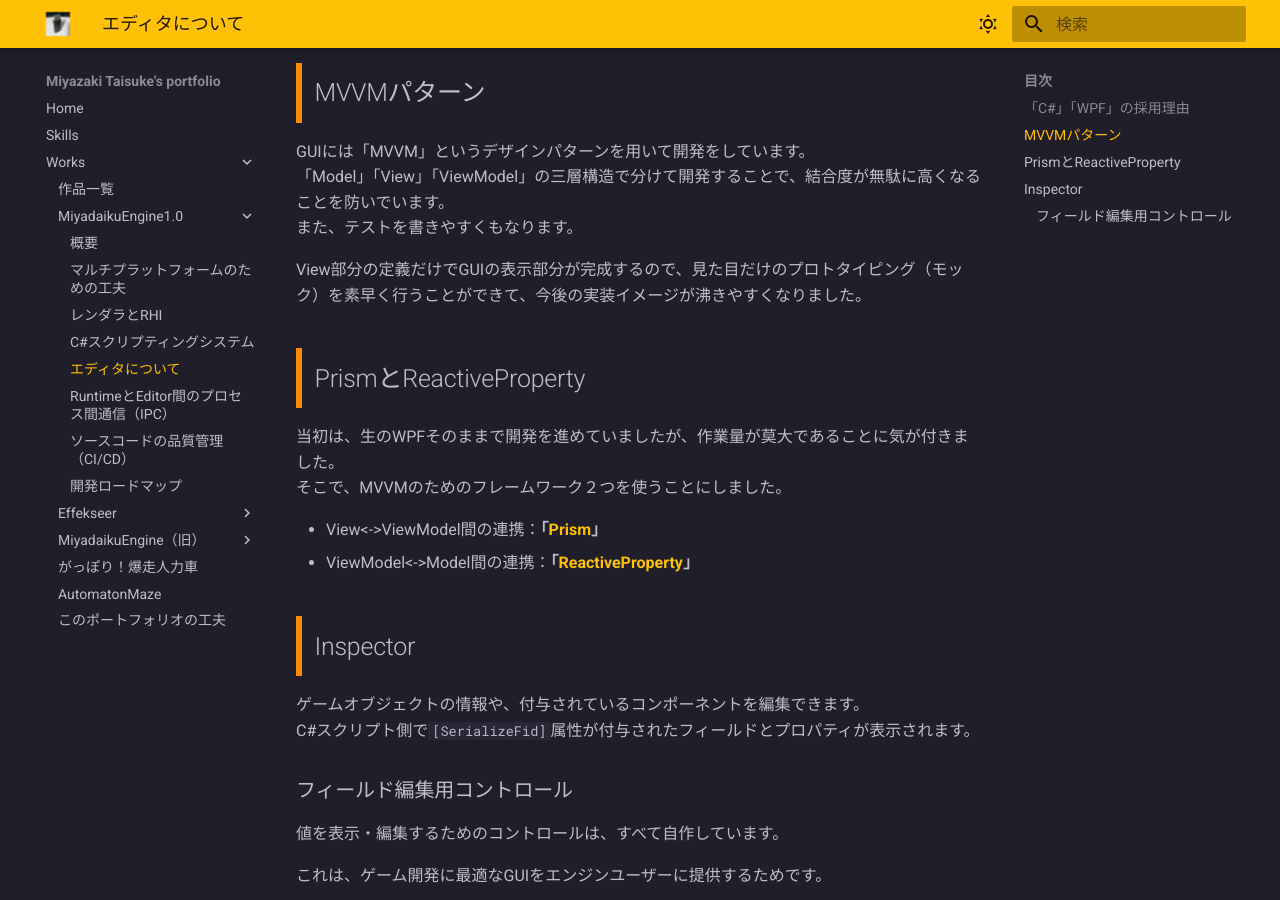
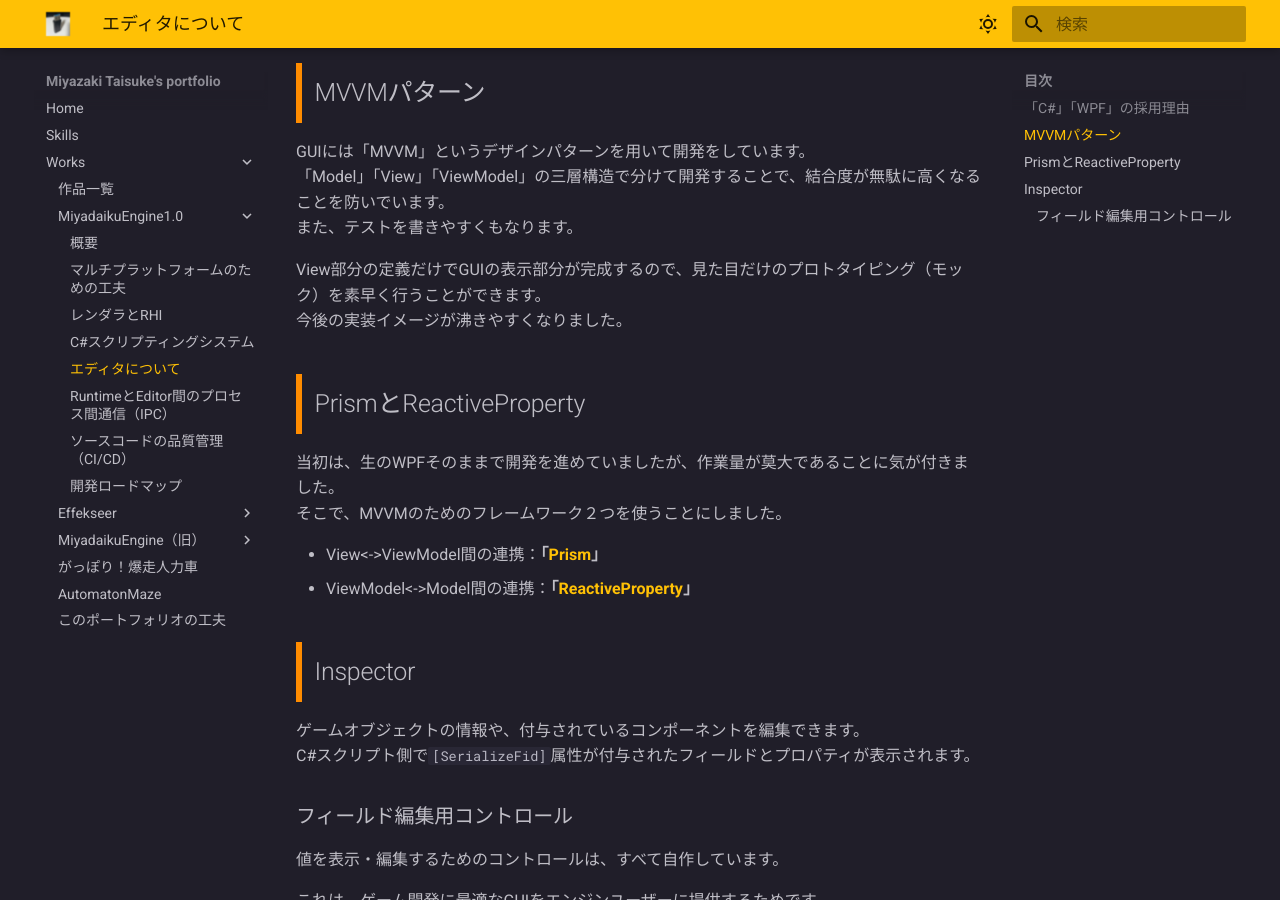
Before and after one commit to mewmew-tea/Portfolio, an MkDocs documentation site: the page built from docs/works/MiyadaikuEngine1.0/editor.md, in a window 1280 px wide and 900 px high, scrolled down 962 px. Built offline with MkDocs 1.6.1 and Material for MkDocs 9.7.7, drawn with Linux system fonts in a browser that asks for light colours.

Commit message:
Update about MVVM

```diff
--- a/docs/works/MiyadaikuEngine1.0/editor.md
+++ b/docs/works/MiyadaikuEngine1.0/editor.md
@@ -35,7 +35,8 @@ GUIには「MVVM」というデザインパターンを用いて開発をして
 「Model」「View」「ViewModel」の三層構造で分けて開発することで、結合度が無駄に高くなることを防いでいます。
 また、テストを書きやすくもなります。
 
-View部分の定義だけでGUIの表示部分が完成するので、見た目だけのプロトタイピング（モック）を素早く行うことができて、今後の実装イメージが沸きやすくなりました。
+View部分の定義だけでGUIの表示部分が完成するので、見た目だけのプロトタイピング（モック）を素早く行うことができます。
+今後の実装イメージが沸きやすくなりました。
 
 ## PrismとReactiveProperty
 
```
